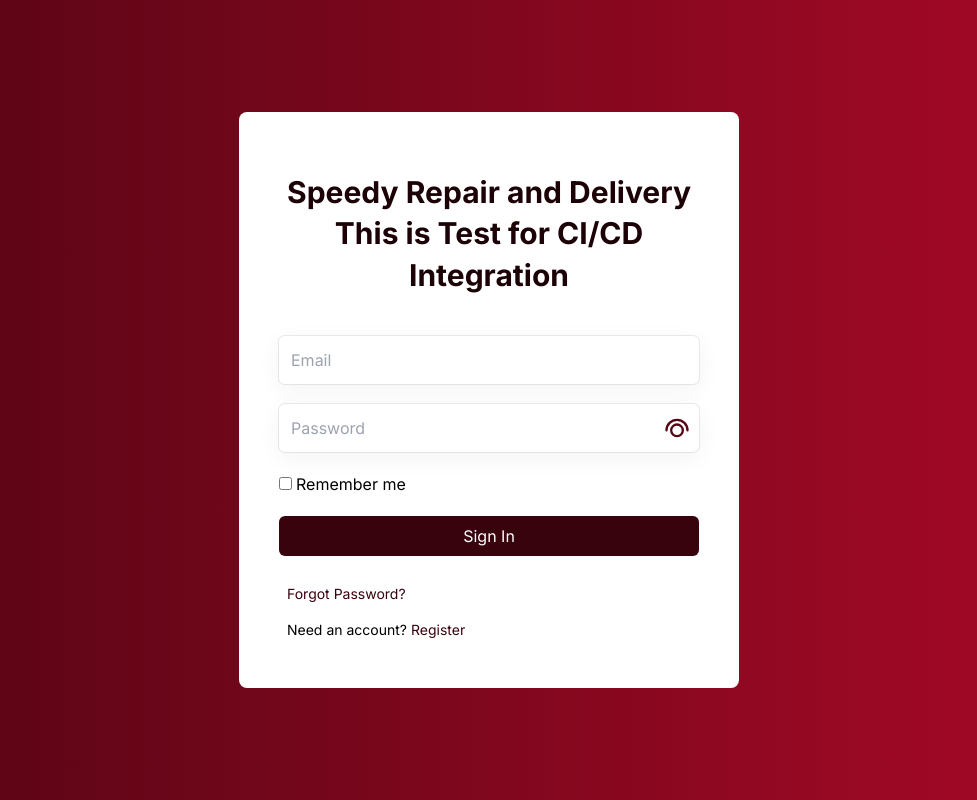
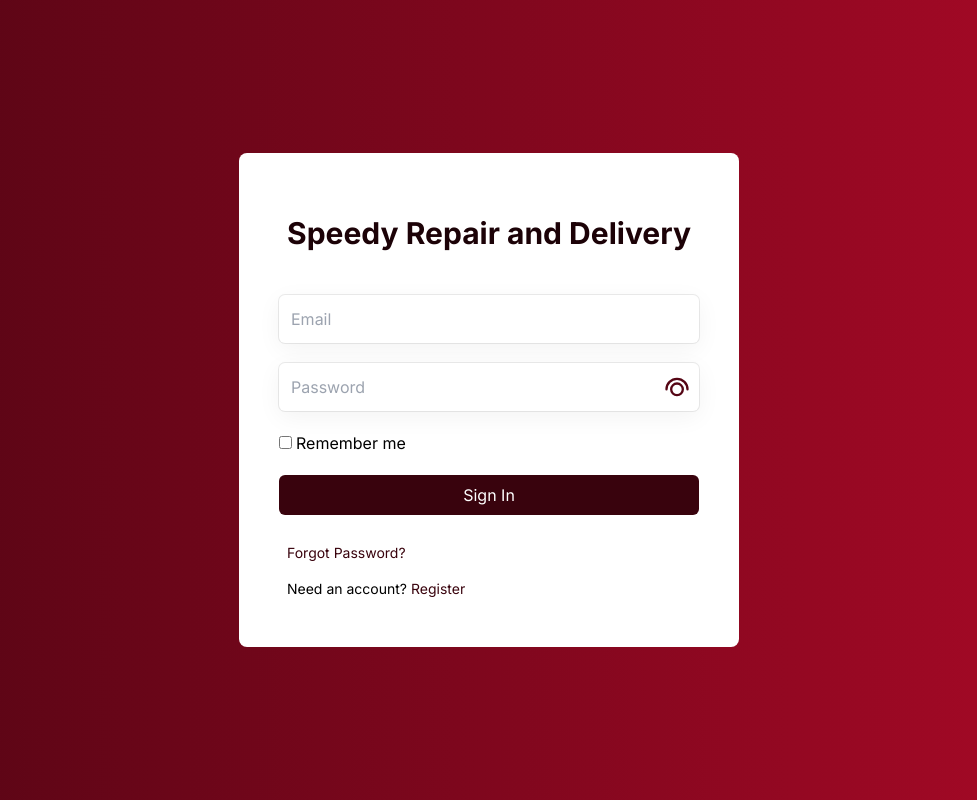
Before and after one commit to proweavernsdev/SpeedyRepairAndDelivery, a Vue app in the folder frontend/: page / in a window 1280 px wide. Shown: the whole page, without its empty margins (151-1128 px from the left). Built offline with nearby package versions, Linux system fonts and the light colour scheme; what vue-toast-notification, vue3-apexcharts would draw is missing.

Commit message:
Retract changes test for ci/cd. confirmed success

```diff
--- a/frontend/src/views/main/LoginPage.vue
+++ b/frontend/src/views/main/LoginPage.vue
@@ -9,7 +9,7 @@
                         Speedy
                         Repair
                         and
-                        Delivery This is Test for CI/CD Integration</b>
+                        Delivery</b>
                 </h1>
                 <form class="flex flex-col justify-center w-full gap-5 md:w-full md:mt-0"
                     @submit.prevent="login(email, pass)">
```
